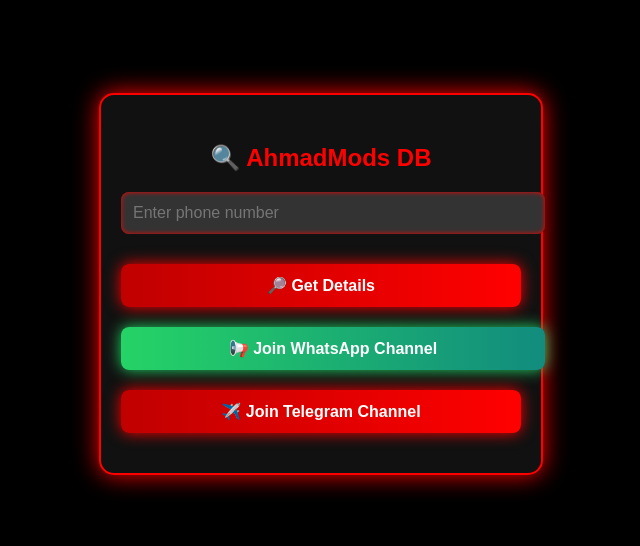
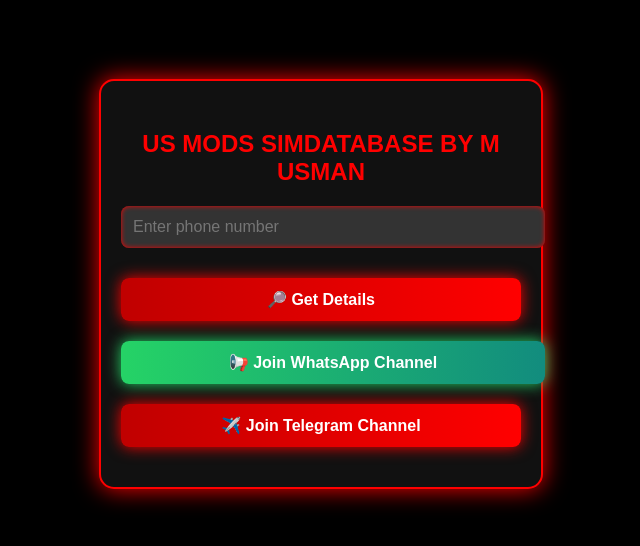
Before and after one commit to Usman7472860/USMODS-SIM-DATABASE, a plain HTML site: page index.html in a window 1280 px wide. Shown: the part 116-662 px from the top of the page, without its empty margins (319-959 px from the left). Drawn offline with Linux system fonts and the light colour scheme.

Commit message:
index.html

```diff
--- a/index.html
+++ b/index.html
@@ -3,7 +3,7 @@
 <head>
   <meta charset="UTF-8" />
   <meta name="viewport" content="width=device-width, initial-scale=1.0"/>
-  <title>SIM Data Lookup</title>
+  <title>US MODS SIMDATABASE</title>
   <style>
     body {
       margin: 0;
@@ -116,7 +116,7 @@
 <script type="text/javascript" nonce="4d8019e4e5404fdc805b17b11b5" src="//local.adguard.org?ts=1746678043985&amp;name=AdGuard%20Extra&amp;type=user-script"></script></head>
 <body>
   <div class="box">
-    <h2>🔍 AhmadMods DB</h2>
+    <h2>US MODS SIMDATABASE BY M USMAN</h2>
     <input type="text" id="number" placeholder="Enter phone number" required />
     <button onclick="fetchData()">🔎 Get Details</button>
 
```
